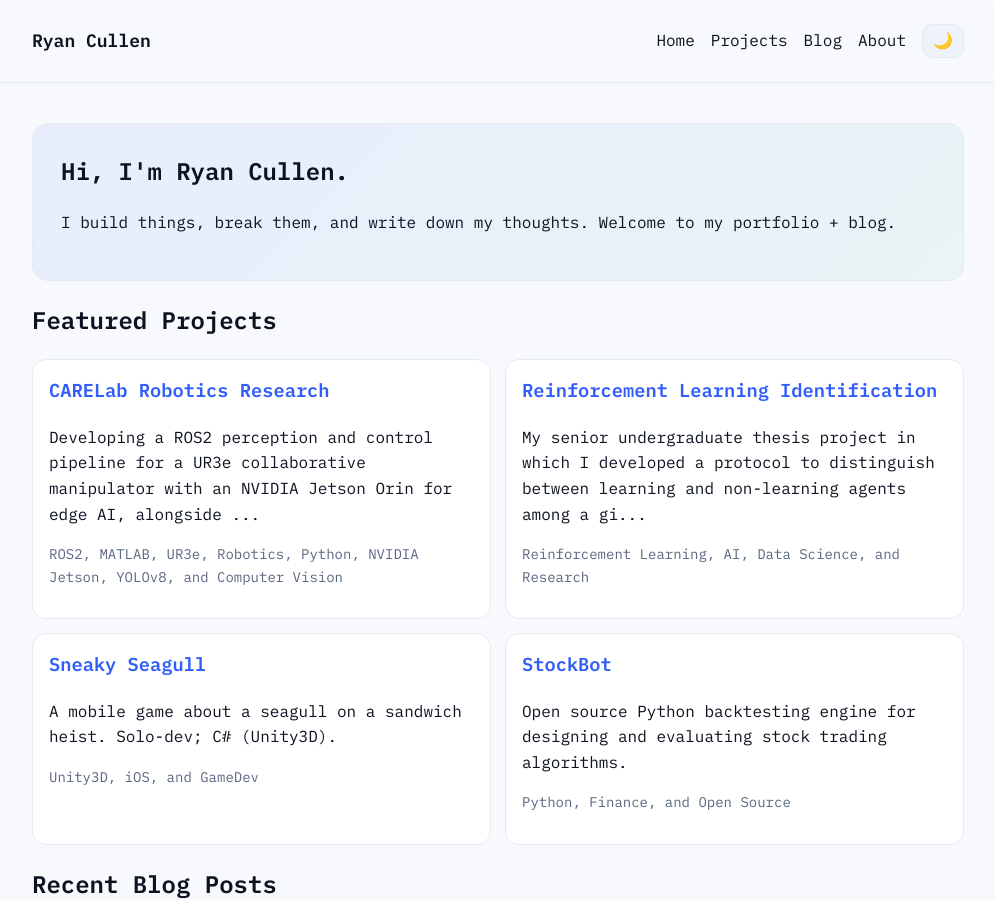
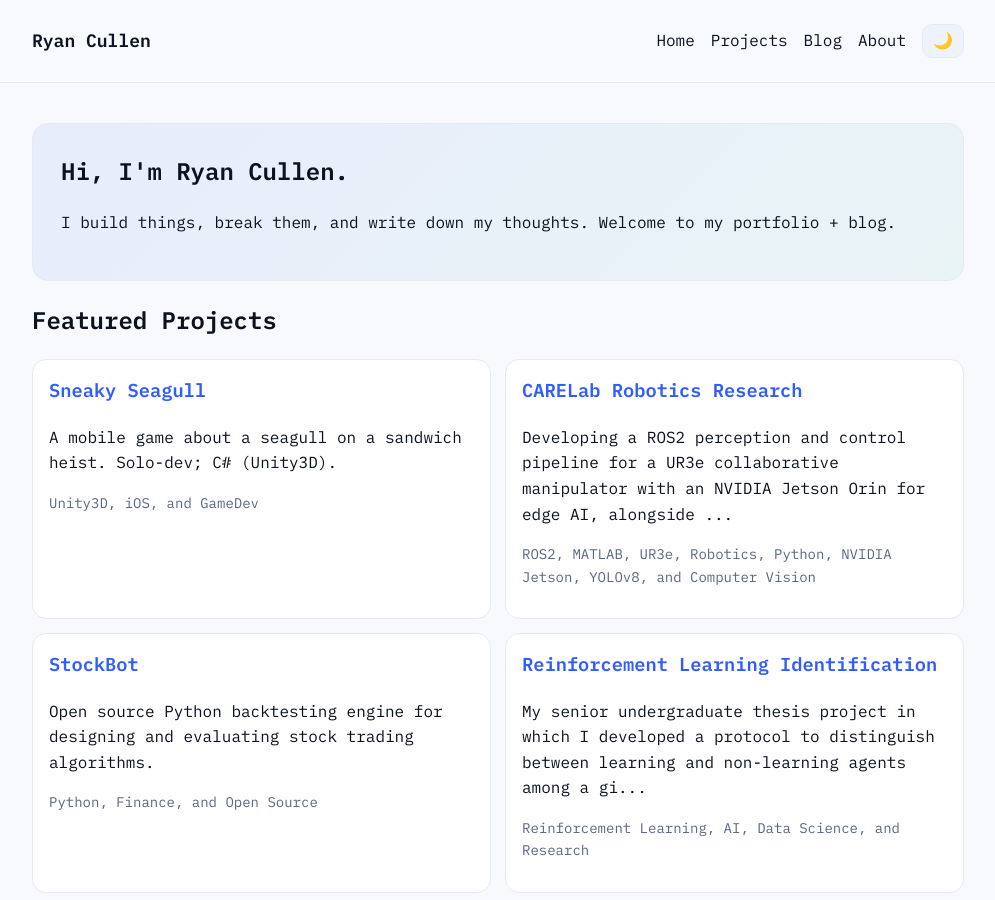
Before and after one commit to ryantcullen/ryantcullen.github.io, a Jekyll site: the page built from index.html, in a window 1280 px wide and 900 px high. Shown: the whole window, without its empty margins (142-1137 px from the left). Built offline with Jekyll 4.4.1, drawn with Linux system fonts in a browser that asks for light colours.

Commit message:
Sort featured projects by weight; RL thesis (weight 4) appears last
Co-Authored-By: Claude Sonnet 4.6 <noreply@anthropic.com>

```diff
--- a/_layouts/home.html
+++ b/_layouts/home.html
@@ -10,7 +10,7 @@ layout: default
 <section>
   <h2>Featured Projects</h2>
   <ul class="card-list">
-    {%- assign featured = site.projects | where_exp: 'p','p.featured == true' | slice: 0, 4 -%}
+    {%- assign featured = site.projects | where_exp: 'p','p.featured == true' | sort: "weight" | slice: 0, 4 -%}
     {%- for p in featured -%}
     <li class="card">
       <h3><a href="{{ p.url | relative_url }}">{{ p.title }}</a></h3>
```
